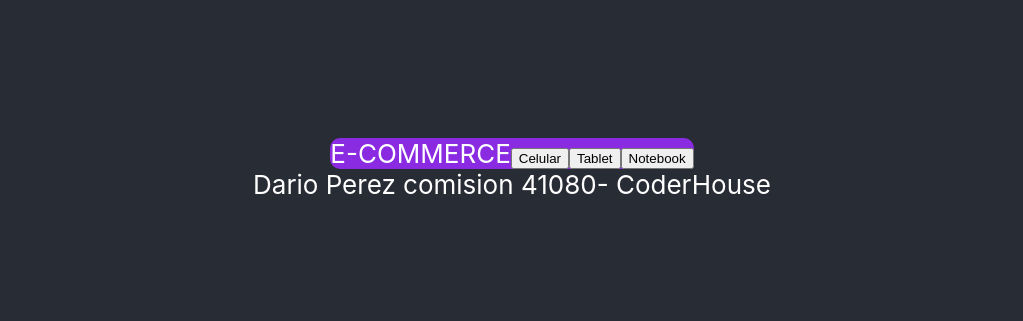
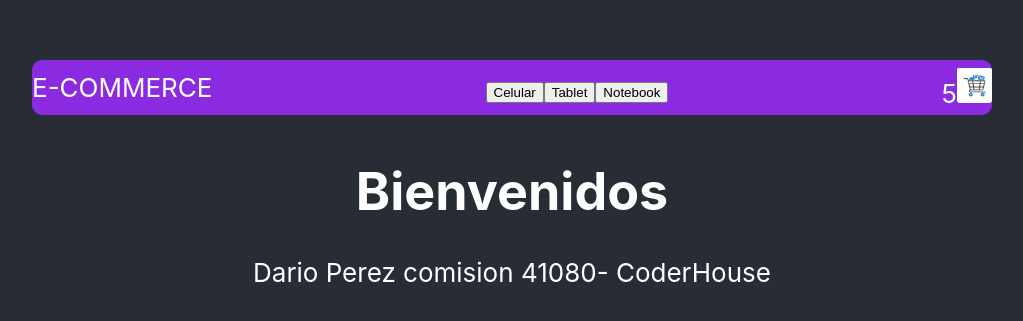
Before and after one commit to edperez88/ecommerce-app-react, a React (Create React App) app in the folder src/my-app-react/: page / in a window 1280 px wide. Shown: the part 231-552 px from the top of the page, without its empty margins (128-1151 px from the left). Built offline with nearby package versions, Linux system fonts and the light colour scheme.

Commit message:
cartwidget

```diff
--- a/src/my-app-react/src/App.js
+++ b/src/my-app-react/src/App.js
@@ -1,12 +1,14 @@
 import logo from './logo.svg';
 import './App.css';
 import Navbar from './components/Navbar/Navbar';
+import ItemListContaniner from './components/ItemListContainer/ItemListContainer';
 
 function App() {
   return (
     <div className="App">
       <header className="App-header">
         <Navbar/>
+        <ItemListContaniner greeting="Bienvenidos"/>
         <a>
           Dario Perez comision 41080- CoderHouse
         </a>
--- /dev/null
+++ b/src/my-app-react/src/components/CartWidget/CartWidget.css
@@ -0,0 +1,8 @@
+img
+{
+    padding-top: 2px;
+    height: 35px;
+    width: 35px;
+    border-radius: 3px;
+
+}
--- /dev/null
+++ b/src/my-app-react/src/components/CartWidget/CartWidget.js
@@ -0,0 +1,14 @@
+import './CartWidget.css'
+
+const CartWidget=()=>{
+    return(
+        <div>
+            5
+        <img src="images/cart.jpg" alt="cart"/>
+
+
+        </div>
+    )
+}
+
+export default CartWidget
--- /dev/null
+++ b/src/my-app-react/src/components/ItemListContainer/ItemListContainer.js
@@ -0,0 +1,7 @@
+const ItemListContaniner=(props)=>{
+    return(
+        <h1>{props.greeting}</h1>
+    )
+}
+
+export default ItemListContaniner
--- a/src/my-app-react/src/components/Navbar/Navbar.css
+++ b/src/my-app-react/src/components/Navbar/Navbar.css
@@ -1,7 +1,11 @@
 .Navbar
 {
+    width: 75%;
+    height: 55px;
     display: flex;
     justify-content: space-between;
     background-color: blueviolet;
     border-radius: 10px;
+    align-items: center;
+    margin: 10px;
 }
--- a/src/my-app-react/src/components/Navbar/Navbar.js
+++ b/src/my-app-react/src/components/Navbar/Navbar.js
@@ -1,6 +1,5 @@
-
-
 import './Navbar.css'
+import CartWidget from '../CartWidget/CartWidget'
 
 const Navbar = () => {
     return (
@@ -13,6 +12,7 @@ const Navbar = () => {
                 <button>Tablet</button>
                 <button>Notebook</button>
             </div>
+            <CartWidget/>
         </nav>
     )
 }
```
Also changed, not shown: src/my-app-react/public/images/cart.jpg (added).
